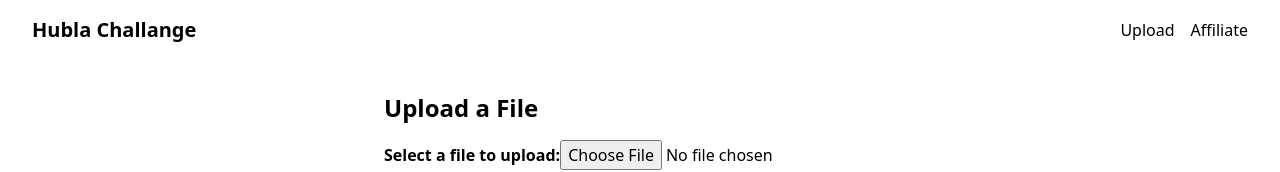
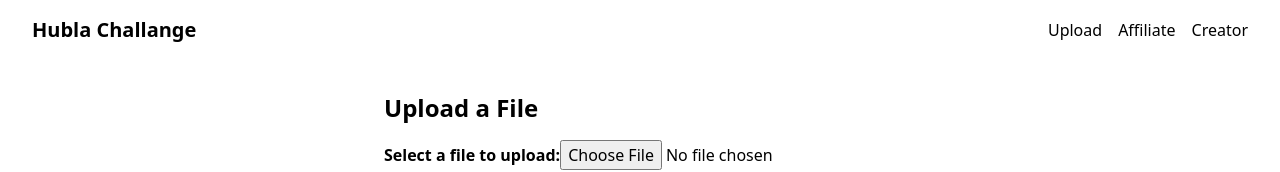
Before and after one commit to felipealvarenga/hubla, a Next.js app in the folder frontend/: page /upload in a window 1280 px wide. Shown: the top 172 px of the page. Built offline with nearby package versions, Linux system fonts and the light colour scheme.

Commit message:
Add Creator Page to menu

```diff
--- a/frontend/src/components/Layout.tsx
+++ b/frontend/src/components/Layout.tsx
@@ -10,7 +10,7 @@ function Layout({ children }: Props) {
   return (
     <div className="min-h-screen flex flex-col bg-white text-black">
       <Head>
-        <title>My Next.js App</title>
+        <title>Hubla</title>
       </Head>
       <header className="bg-white text-black py-4 px-8 flex items-center justify-between ">
         <h1 className="text-xl font-semibold mr-auto">Hubla Challange</h1>
@@ -20,6 +20,9 @@ function Layout({ children }: Props) {
           </Link>
           <Link href="/affiliate" className="hover:text-blue-600">
             Affiliate
+          </Link>
+          <Link href="/creator" className="hover:text-blue-600">
+            Creator
           </Link>
         </nav>
       </header>
```
